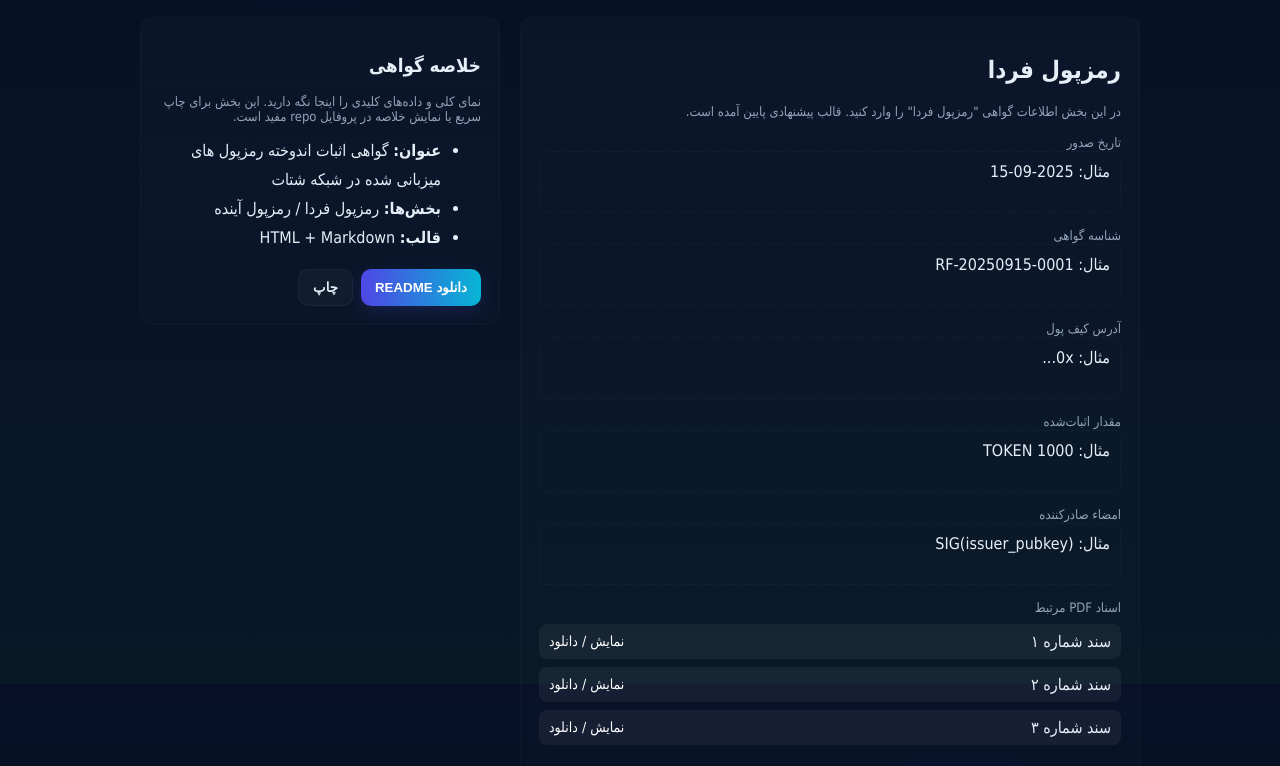
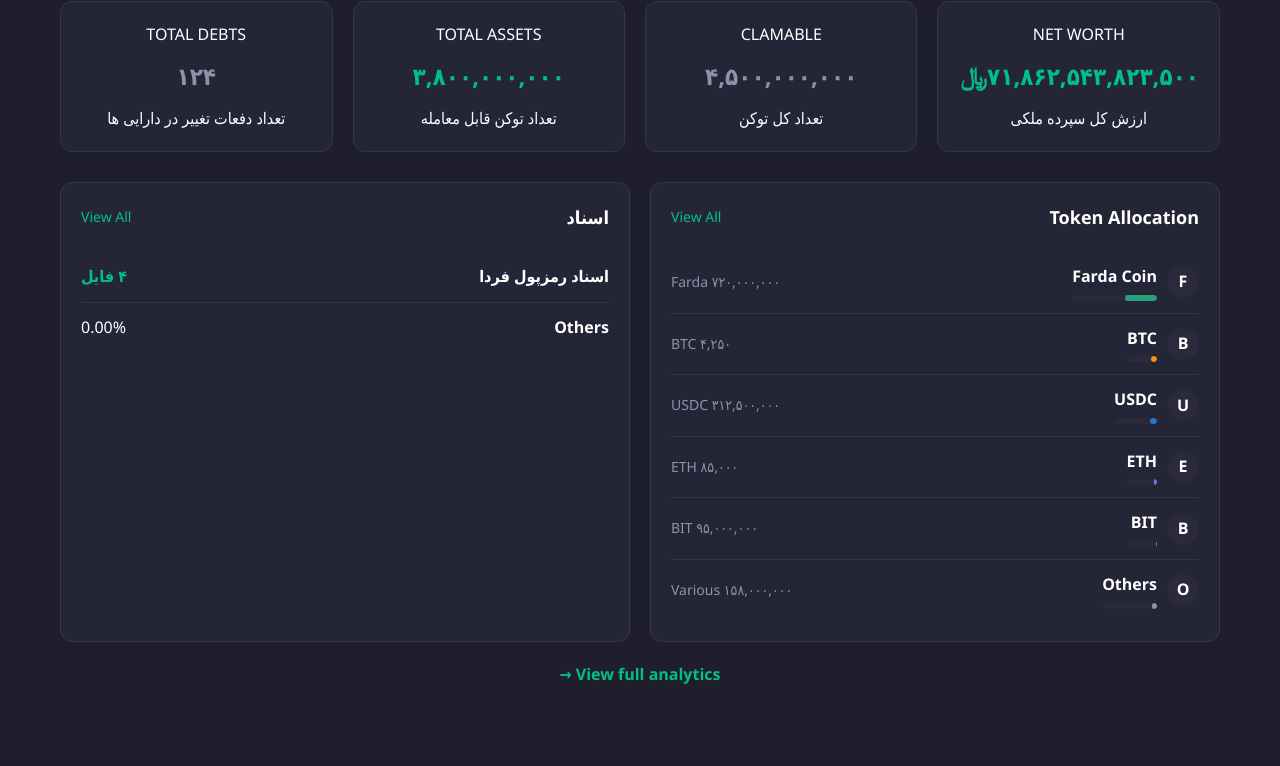
Before and after one commit to shatathub/por, a plain HTML site: page index.html in a window 1280 px wide. Shown: the part 152-918 px from the top of the page. After the commit the page ends 859 px from the top, so only its background shows below. Drawn offline with Linux system fonts and the light colour scheme.

Commit message:
Update index.html

```diff
--- a/index.html
+++ b/index.html
@@ -1,184 +1,479 @@
-<!doctype html>
+<!DOCTYPE html>
 <html lang="fa" dir="rtl">
 <head>
-  <meta charset="utf-8" />
-  <meta name="viewport" content="width=device-width,initial-scale=1" />
-  <title>گواهی اثبات اندوخته رمزپول های میزبانی شده در شبکه شتات</title>
+    <meta charset="UTF-8">
+    <meta name="viewport" content="width=device-width, initial-scale=1.0">
+    <title>اثبات اندوخته - شبیه ByBit</title>
     <style>
-    :root{--bg:#0f1724;--card:#0b1220;--accent:#4f46e5;--muted:#94a3b8;--glass:rgba(255,255,255,0.03)}
-    html,body{height:100%;margin:0;font-family:Tahoma, "Segoe UI", Roboto, Arial, Helvetica, sans-serif;background:linear-gradient(180deg,#071026 0%, #071827 100%);color:#e6eef8}
-    .container{max-width:1000px;margin:36px auto;padding:24px}
-    header{display:flex;align-items:center;justify-content:space-between;margin-bottom:20px}
-    h1{font-size:28px;margin:0}
-    nav{display:flex;gap:12px}
-    .btn{background:var(--glass);padding:10px 14px;border-radius:10px;border:1px solid rgba(255,255,255,0.04);cursor:pointer;text-decoration:none;color:inherit;font-weight:600}
-    .btn.primary{background:linear-gradient(90deg,var(--accent),#06b6d4);color:#fff;border:none;box-shadow:0 6px 18px rgba(79,70,229,0.18)}
-    main{display:grid;grid-template-columns:1fr 360px;gap:20px}
-    .card{background:linear-gradient(180deg, rgba(255,255,255,0.02), rgba(255,255,255,0.01));padding:18px;border-radius:12px;border:1px solid rgba(255,255,255,0.02)}
-    .fields{display:flex;flex-direction:column;gap:12px}
-    label{font-size:13px;color:var(--muted)}
-    .value{background:transparent;border:1px dashed rgba(255,255,255,0.04);padding:10px;border-radius:8px;min-height:40px}
-    .meta{font-size:13px;color:var(--muted);margin-top:8px}
-    .actions{display:flex;gap:8px;flex-wrap:wrap;margin-top:12px}
-    .sidebar .card{position:sticky;top:24px}
-    footer{margin-top:18px;text-align:center;color:var(--muted);font-size:13px}
-    a.anchor{color:var(--accent);text-decoration:none}
-    .pdf-list{display:flex;flex-direction:column;gap:8px;margin-top:8px}
-    .pdf-item{background:rgba(255,255,255,0.05);padding:8px 10px;border-radius:8px;display:flex;justify-content:space-between;align-items:center}
-    .pdf-item a{color:#fff;text-decoration:none;font-size:14px}
-    @media (max-width:900px){main{grid-template-columns:1fr;}.sidebar{order:2}}
+        :root {
+            --primary: #1e1e2d;
+            --secondary: #2a2a3c;
+            --accent: #00c087;
+            --text-primary: #ffffff;
+            --text-secondary: #9292a6;
+            --border: #363649;
+            --card-bg: #252538;
+            --positive: #00c087;
+            --negative: #f6465d;
+        }
+
+        * {
+            margin: 0;
+            padding: 0;
+            box-sizing: border-box;
+            font-family: 'Segoe UI', Tahoma, Geneva, Verdana, sans-serif;
+        }
+
+        body {
+            background-color: var(--primary);
+            color: var(--text-primary);
+            line-height: 1.6;
+        }
+
+        .container {
+            max-width: 1200px;
+            margin: 0 auto;
+            padding: 20px;
+        }
+
+        header {
+            display: flex;
+            justify-content: space-between;
+            align-items: center;
+            padding: 20px 0;
+            border-bottom: 1px solid var(--border);
+            margin-bottom: 30px;
+        }
+
+        .header-content {
+            display: flex;
+            flex-direction: column;
+            align-items: flex-start;
+        }
+
+        .logo {
+            font-size: 24px;
+            font-weight: bold;
+            color: var(--accent);
+            margin-bottom: 4px;
+        }
+
+        .subtitle {
+            font-size: 12px;
+            color: var(--text-secondary);
+            white-space: nowrap;
+        }
+
+        nav ul {
+            display: flex;
+            list-style: none;
+            gap: 25px;
+        }
+
+        nav a {
+            color: var(--text-secondary);
+            text-decoration: none;
+            font-size: 16px;
+            transition: color 0.3s;
+        }
+
+        nav a:hover, nav a.active {
+            color: var(--text-primary);
+        }
+
+        .stats-grid {
+            display: grid;
+            grid-template-columns: repeat(4, 1fr);
+            gap: 20px;
+            margin-bottom: 30px;
+        }
+
+        .stat-card {
+            background-color: var(--card-bg);
+            border-radius: 12px;
+            padding: 20px;
+            text-align: center;
+            border: 1px solid var(--border);
+        }
+
+        .stat-value {
+            font-size: 24px;
+            font-weight: bold;
+            margin: 10px 0;
+        }
+
+        .net-worth {
+            color: var(--positive);
+        }
+
+        .claimable {
+            color: var(--text-secondary);
+        }
+
+        .total-assets {
+            color: var(--positive);
+        }
+
+        .total-debts {
+            color: var(--text-secondary);
+        }
+
+        .main-content {
+            display: grid;
+            grid-template-columns: 1fr 1fr;
+            gap: 20px;
+        }
+
+        .card {
+            background-color: var(--card-bg);
+            border-radius: 12px;
+            padding: 20px;
+            border: 1px solid var(--border);
+        }
+
+        .card-header {
+            display: flex;
+            justify-content: space-between;
+            align-items: center;
+            margin-bottom: 20px;
+        }
+
+        .card-title {
+            font-size: 18px;
+            font-weight: bold;
+        }
+
+        .view-all {
+            color: var(--accent);
+            text-decoration: none;
+            font-size: 14px;
+        }
+
+        .allocation-item {
+            display: flex;
+            justify-content: space-between;
+            align-items: center;
+            padding: 12px 0;
+            border-bottom: 1px solid var(--border);
+        }
+
+        .allocation-item:last-child {
+            border-bottom: none;
+        }
+
+        .token-info {
+            display: flex;
+            align-items: center;
+            gap: 10px;
+            flex: 1;
+        }
+
+        .token-icon {
+            width: 32px;
+            height: 32px;
+            background-color: var(--secondary);
+            border-radius: 50%;
+            display: flex;
+            align-items: center;
+            justify-content: center;
+            font-weight: bold;
+        }
+
+        .token-name {
+            font-weight: bold;
+        }
+
+        .token-amount {
+            color: var(--text-secondary);
+            font-size: 14px;
+            text-align: left;
+            min-width: 120px;
+        }
+
+        .progress-bar {
+            height: 6px;
+            background-color: var(--secondary);
+            border-radius: 3px;
+            margin-top: 5px;
+            overflow: hidden;
+        }
+
+        .progress {
+            height: 100%;
+            border-radius: 3px;
+        }
+
+        .farda-progress {
+            width: 37.78%;
+            background-color: #26a17b;
+        }
+
+        .btc-progress {
+            width: 21.52%;
+            background-color: #f7931a;
+        }
+
+        .usdc-progress {
+            width: 16.36%;
+            background-color: #2775ca;
+        }
+
+        .eth-progress {
+            width: 11.08%;
+            background-color: #627eea;
+        }
+
+        .bit-progress {
+            width: 4.99%;
+            background-color: #ff6600;
+        }
+
+        .others-progress {
+            width: 8.28%;
+            background-color: var(--text-secondary);
+        }
+
+        .protocol-item {
+            display: flex;
+            justify-content: space-between;
+            align-items: center;
+            padding: 12px 0;
+            border-bottom: 1px solid var(--border);
+        }
+
+        .protocol-item:last-child {
+            border-bottom: none;
+        }
+
+        .protocol-name {
+            font-weight: bold;
+        }
+
+        .file-count {
+            color: var(--accent);
+            font-weight: bold;
+        }
+
+        .full-analytics {
+            display: block;
+            text-align: center;
+            margin-top: 20px;
+            color: var(--accent);
+            text-decoration: none;
+            font-weight: bold;
+        }
+
+        .currency-symbol {
+            font-family: 'Segoe UI', Tahoma, sans-serif;
+            margin-left: 2px;
+        }
+
+        @media (max-width: 768px) {
+            .stats-grid {
+                grid-template-columns: repeat(2, 1fr);
+            }
+
+            .main-content {
+                grid-template-columns: 1fr;
+            }
+
+            nav ul {
+                gap: 15px;
+                font-size: 14px;
+            }
+
+            .token-amount {
+                min-width: 100px;
+                font-size: 13px;
+            }
+        }
+
+        @media (max-width: 480px) {
+            .stats-grid {
+                grid-template-columns: 1fr;
+            }
+
+            header {
+                flex-direction: column;
+                align-items: flex-start;
+                gap: 15px;
+            }
+
+            .header-content {
+                align-items: flex-start;
+                width: 100%;
+            }
+
+            .allocation-item {
+                flex-direction: column;
+                align-items: flex-start;
+                gap: 8px;
+            }
+
+            .token-amount {
+                text-align: right;
+                width: 100%;
+            }
+        }
     </style>
 </head>
 <body>
     <div class="container">
         <header>
-      <div>
-        <h1>گواهی اثبات اندوخته رمزپول های میزبانی شده در شبکه شتات</h1>
-        <div class="meta">صفحه رسمی گواهی — مناسب قرارگیری در مخزن GitHub</div>
+            <div class="header-content">
+                <div class="logo">اثبات اندوخته</div>
+                <div class="subtitle">شبکه تبادل اطلاعات توزیع شده</div>
             </div>
             <nav>
-        <a class="btn" href="#" onclick="document.getElementById('download').scrollIntoView({behavior:'smooth'})">دانلود</a>
-        <a class="btn primary" href="#رمزپول-فردا">رمزپول فردا</a>
-        <a class="btn" href="#رمزپول-آینده">رمزپول آینده</a>
+                <ul>
+                    <li><a href="#" class="active">Portfolio</a></li>
+                    <li><a href="#">ShatatScan</a></li>
+                    <li><a href="#">توکن ها</a></li>
+                    <li><a href="#">سپیدنامه</a></li>
+                    <li><a href="#">تماس با ما</a></li>
+                </ul>
             </nav>
         </header>
 
-    <main>
-      <section class="content">
-        <article class="card">
-          <h2 id="رمزپول-فردا">رمزپول فردا</h2>
-          <p class="meta">در این بخش اطلاعات گواهی "رمزپول فردا" را وارد کنید. قالب پیشنهادی پایین آمده است.</p>
-
-          <div class="fields" style="margin-top:12px">
-            <div>
-              <label>تاریخ صدور</label>
-              <div class="value" contenteditable>مثال: 2025-09-15</div>
+        <div class="stats-grid">
+            <div class="stat-card">
+                <div>NET WORTH</div>
+                <div class="stat-value net-worth">۷۱,۸۶۲,۵۴۳,۸۲۳,۵۰۰<span class="currency-symbol">﷼</span></div>
+                <div>ارزش کل سپرده ملکی</div>
             </div>
-
-            <div>
-              <label>شناسه گواهی</label>
-              <div class="value" contenteditable>مثال: RF-20250915-0001</div>
+            <div class="stat-card">
+                <div>CLAMABLE</div>
+                <div class="stat-value claimable">۴,۵۰۰,۰۰۰,۰۰۰</div>
+                <div>تعداد کل توکن</div>
             </div>
-
-            <div>
-              <label>آدرس کیف پول</label>
-              <div class="value" contenteditable>مثال: 0x... </div>
+            <div class="stat-card">
+                <div>TOTAL ASSETS</div>
+                <div class="stat-value total-assets">۳,۸۰۰,۰۰۰,۰۰۰</div>
+                <div>تعداد توکن قابل معامله</div>
             </div>
-
-            <div>
-              <label>مقدار اثبات‌شده</label>
-              <div class="value" contenteditable>مثال: 1000 TOKEN</div>
-            </div>
-
-            <div>
-              <label>امضاء صادرکننده</label>
-              <div class="value" contenteditable>مثال: SIG(issuer_pubkey)</div>
-            </div>
-
-            <div>
-              <label>اسناد PDF مرتبط</label>
-              <div class="pdf-list">
-                <div class="pdf-item"><span>سند شماره ۱</span><a href="docs/doc1.pdf" target="_blank">نمایش / دانلود</a></div>
-                <div class="pdf-item"><span>سند شماره ۲</span><a href="docs/doc2.pdf" target="_blank">نمایش / دانلود</a></div>
-                <div class="pdf-item"><span>سند شماره ۳</span><a href="docs/doc3.pdf" target="_blank">نمایش / دانلود</a></div>
+            <div class="stat-card">
+                <div>TOTAL DEBTS</div>
+                <div class="stat-value total-debts">۱۲۴</div>
+                <div>تعداد دفعات تغییر در دارایی ها</div>
             </div>
         </div>
 
-            <div class="actions">
-              <button class="btn" onclick="copySection(this)">کپی بخش</button>
-              <button class="btn primary" onclick="exportSection('رمزپول-فردا')">صادرات به HTML</button>
+        <div class="main-content">
+            <div class="card">
+                <div class="card-header">
+                    <div class="card-title">Token Allocation</div>
+                    <a href="#" class="view-all">View All</a>
+                </div>
+
+                <div class="allocation-item">
+                    <div class="token-info">
+                        <div class="token-icon">F</div>
+                        <div>
+                            <div class="token-name">Farda Coin</div>
+                            <div class="progress-bar">
+                                <div class="progress farda-progress"></div>
                             </div>
                         </div>
-        </article>
-
-        <article class="card" style="margin-top:16px">
-          <h2 id="رمزپول-آینده">رمزپول آینده</h2>
-          <p class="meta">قالب مشابه بخش بالا برای گواهی "رمزپول آینده".</p>
-
-          <div class="fields" style="margin-top:12px">
-            <div>
-              <label>تاریخ صدور</label>
-              <div class="value" contenteditable>مثال: 2025-10-01</div>
+                    </div>
+                    <div class="token-amount">۷۲۰,۰۰۰,۰۰۰ Farda</div>
                 </div>
 
+                <div class="allocation-item">
+                    <div class="token-info">
+                        <div class="token-icon">B</div>
                         <div>
-              <label>شناسه گواهی</label>
-              <div class="value" contenteditable>مثال: RA-20251001-0001</div>
+                            <div class="token-name">BTC</div>
+                            <div class="progress-bar">
+                                <div class="progress btc-progress"></div>
+                            </div>
+                        </div>
+                    </div>
+                    <div class="token-amount">۴,۲۵۰ BTC</div>
                 </div>
 
+                <div class="allocation-item">
+                    <div class="token-info">
+                        <div class="token-icon">U</div>
                         <div>
-              <label>آدرس کیف پول</label>
-              <div class="value" contenteditable>مثال: 0x... </div>
+                            <div class="token-name">USDC</div>
+                            <div class="progress-bar">
+                                <div class="progress usdc-progress"></div>
+                            </div>
+                        </div>
+                    </div>
+                    <div class="token-amount">۳۱۲,۵۰۰,۰۰۰ USDC</div>
                 </div>
 
+                <div class="allocation-item">
+                    <div class="token-info">
+                        <div class="token-icon">E</div>
                         <div>
-              <label>مقدار اثبات‌شده</label>
-              <div class="value" contenteditable>مثال: 500 TOKEN</div>
+                            <div class="token-name">ETH</div>
+                            <div class="progress-bar">
+                                <div class="progress eth-progress"></div>
+                            </div>
+                        </div>
+                    </div>
+                    <div class="token-amount">۸۵,۰۰۰ ETH</div>
                 </div>
 
+                <div class="allocation-item">
+                    <div class="token-info">
+                        <div class="token-icon">B</div>
                         <div>
-              <label>امضاء صادرکننده</label>
-              <div class="value" contenteditable>مثال: SIG(issuer_pubkey)</div>
+                            <div class="token-name">BIT</div>
+                            <div class="progress-bar">
+                                <div class="progress bit-progress"></div>
+                            </div>
+                        </div>
+                    </div>
+                    <div class="token-amount">۹۵,۰۰۰,۰۰۰ BIT</div>
                 </div>
 
-            <div class="actions">
-              <button class="btn" onclick="copySection(this)">کپی بخش</button>
-              <button class="btn primary" onclick="exportSection('رمزپول-آینده')">صادرات به HTML</button>
+                <div class="allocation-item">
+                    <div class="token-info">
+                        <div class="token-icon">O</div>
+                        <div>
+                            <div class="token-name">Others</div>
+                            <div class="progress-bar">
+                                <div class="progress others-progress"></div>
                             </div>
                         </div>
-        </article>
-
-      </section>
-
-      <aside class="sidebar">
-        <div class="card">
-          <h3>خلاصه گواهی</h3>
-          <p class="meta">نمای کلی و داده‌های کلیدی را اینجا نگه دارید. این بخش برای چاپ سریع یا نمایش خلاصه در پروفایل repo مفید است.</p>
-
-          <ul style="margin-top:12px;line-height:1.8">
-            <li><strong>عنوان:</strong> گواهی اثبات اندوخته رمزپول های میزبانی شده در شبکه شتات</li>
-            <li><strong>بخش‌ها:</strong> رمزپول فردا / رمزپول آینده</li>
-            <li><strong>قالب:</strong> HTML + Markdown</li>
-          </ul>
-
-          <div class="actions" style="margin-top:12px">
-            <button class="btn primary" onclick="downloadREADME()">دانلود README</button>
-            <button class="btn" onclick="window.print()">چاپ</button>
+                    </div>
+                    <div class="token-amount">۱۵۸,۰۰۰,۰۰۰ Various</div>
                 </div>
             </div>
-      </aside>
-    </main>
 
-    <div id="download" style="margin-top:18px"></div>
+            <div class="card">
+                <div class="card-header">
+                    <div class="card-title">اسناد</div>
+                    <a href="#" class="view-all">View All</a>
+                </div>
 
-    <footer>
-      ساخته شده با ♥ — شما می‌توانید این فایل را کپی، ویرایش و در GitHub بارگذاری کنید.
-    </footer>
+                <div class="protocol-item">
+                    <div class="protocol-name">اسناد رمزپول فردا</div>
+                    <div class="file-count">۴ فایل</div>
+                </div>
+
+                <div class="protocol-item">
+                    <div class="protocol-name">Others</div>
+                    <div class="percentage">0.00%</div>
+                </div>
+            </div>
+        </div>
+
+        <a href="#" class="full-analytics">View full analytics →</a>
     </div>
 
     <script>
-    function copySection(btn){
-      const section = btn.closest('.card');
-      const text = Array.from(section.querySelectorAll('.value')).map(e=>e.innerText.trim()).join('\n');
-      navigator.clipboard?.writeText(text).then(()=>{btn.innerText='کپی شد';setTimeout(()=>btn.innerText='کپی بخش',1200)}).catch(()=>alert('کپی ناموفق'));
-    }
-
-    function exportSection(id){
-      const el = document.getElementById(id);
-      if(!el) return alert('بخش پیدا نشد');
-      const parent = el.closest('article');
-      const html = `<!doctype html><html lang=\"fa\" dir=\"rtl\"><head><meta charset=\"utf-8\"><title>${el.innerText}</title></head><body> ${parent.innerHTML} </body></html>`;
-      const blob = new Blob([html],{type:'text/html'});
-      const url = URL.createObjectURL(blob);
-      const a = document.createElement('a'); a.href = url; a.download = id + '.html'; a.click(); URL.revokeObjectURL(url);
-    }
-
-    function downloadREADME(){
-      const content = `# گواهی اثبات اندوخته رمزپول های میزبانی شده در شبکه شتات\n\n- رمزپول فردا\n- رمزپول آینده\n\n(این README از نسخه HTML تولید شده است)`;
-      const blob = new Blob([content],{type:'text/plain'});
-      const url = URL.createObjectURL(blob);
-      const a = document.createElement('a'); a.href = url; a.download = 'README.md'; a.click(); URL.revokeObjectURL(url);
-    }
+        // فعال‌سازی منوی ناوبری
+        document.querySelectorAll('nav a').forEach(link => {
+            link.addEventListener('click', function(e) {
+                e.preventDefault();
+                document.querySelectorAll('nav a').forEach(a => a.classList.remove('active'));
+                this.classList.add('active');
+            });
+        });
     </script>
 </body>
 </html>
```
Lines whose indentation alone changed are shown as unchanged.
